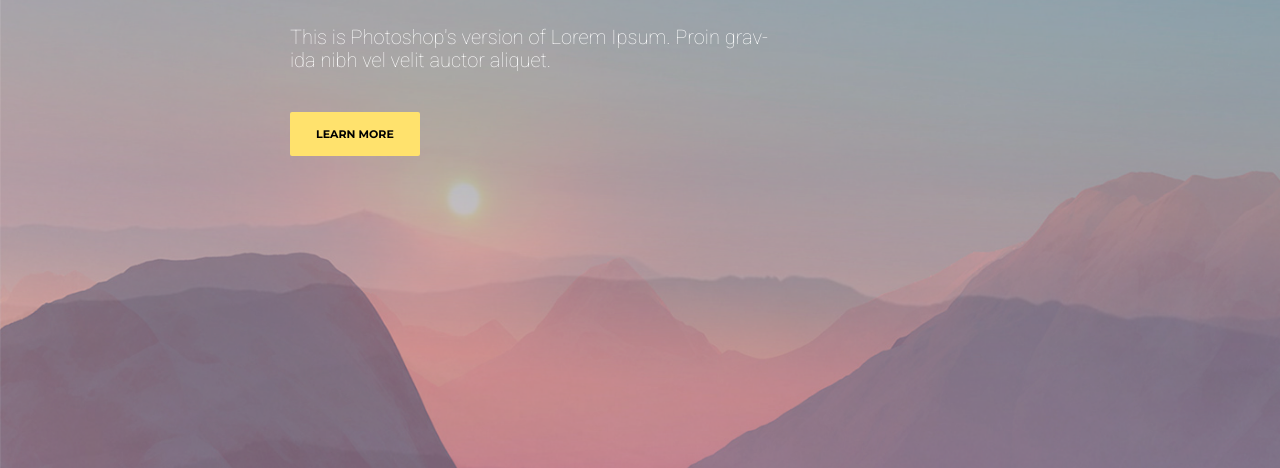
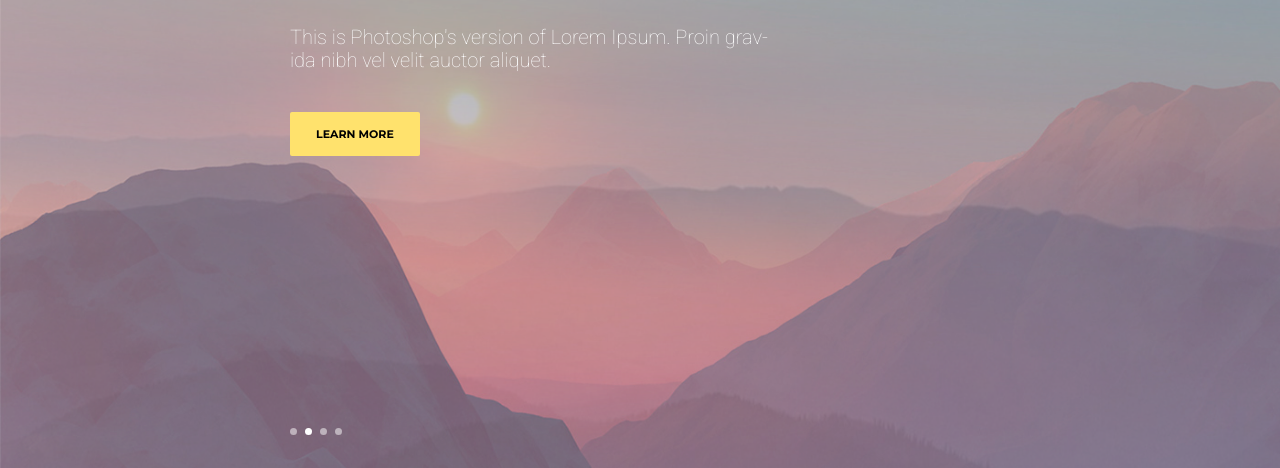
Before and after one commit to budfy/zippy, a website: page app/index.html in a window 1280 px wide. Shown: the part 332-800 px from the top of the page. Drawn offline with nearby package versions, Linux system fonts and the light colour scheme; files that its build step writes are made by us from their sources.

Commit message:
Header ready 100% total!!!

```diff
--- a/app/index.html
+++ b/app/index.html
@@ -57,6 +57,9 @@
           <div class="header__bg-slider-slide" style="background-image: url(images/header-bg2.jpg)"></div>
           <div class="header__bg-slider-slide" style="background-image: url(images/header-bg3.jpg)"></div>
           <div class="header__bg-slider-slide" style="background-image: url(images/header-bg4.jpg)"></div>
+        </div>
+        <div class="container dots-inner">
+
         </div>
       </section>
 
--- a/app/js/main.js
+++ b/app/js/main.js
@@ -2,7 +2,7 @@ $(function(){
 
   $('.header__bg-slider').slick({
     dots: true,
-    appendDots: $('.container'),
+    appendDots: $('.dots-inner'),
     infinite: true,
     speed: 1500,
     fade: true,
--- a/app/scss/style.scss
+++ b/app/scss/style.scss
@@ -62,28 +62,18 @@
 .header__background{
   max-height: 100vh;
   overflow-y: hidden;
+  &>.container{
+    position: relative;
   }
-
-.header__bg-slider{
-  max-width: 100%;
-  min-height: 100vh;
-  top: 0;
-  &-slide{
-    background-color: $bggrey;
-    background-size: cover;
-    background-repeat: no-repeat;
-    background-position: top center;
-    min-width: 100vh;
-    min-height: 100vh;
 }
 
 .slick-dots{
   bottom: 37px;
-    left: 50%;
+  left: 0;
   display: flex;
   position: absolute;
+
   li{
-
    button{
       font-size: 0;
       height: 7px;
@@ -102,6 +92,19 @@
     }
   }
 }
+
+.header__bg-slider{
+  max-width: 100%;
+  min-height: 100vh;
+  top: 0;
+  &-slide{
+    background-color: $bggrey;
+    background-size: cover;
+    background-repeat: no-repeat;
+    background-position: top center;
+    min-width: 100vh;
+    min-height: 100vh;
+  }
 }
 //End of header styles
 
```
Also changed, not shown: app/js/main.min.js. Lines whose indentation alone changed are shown as unchanged.
